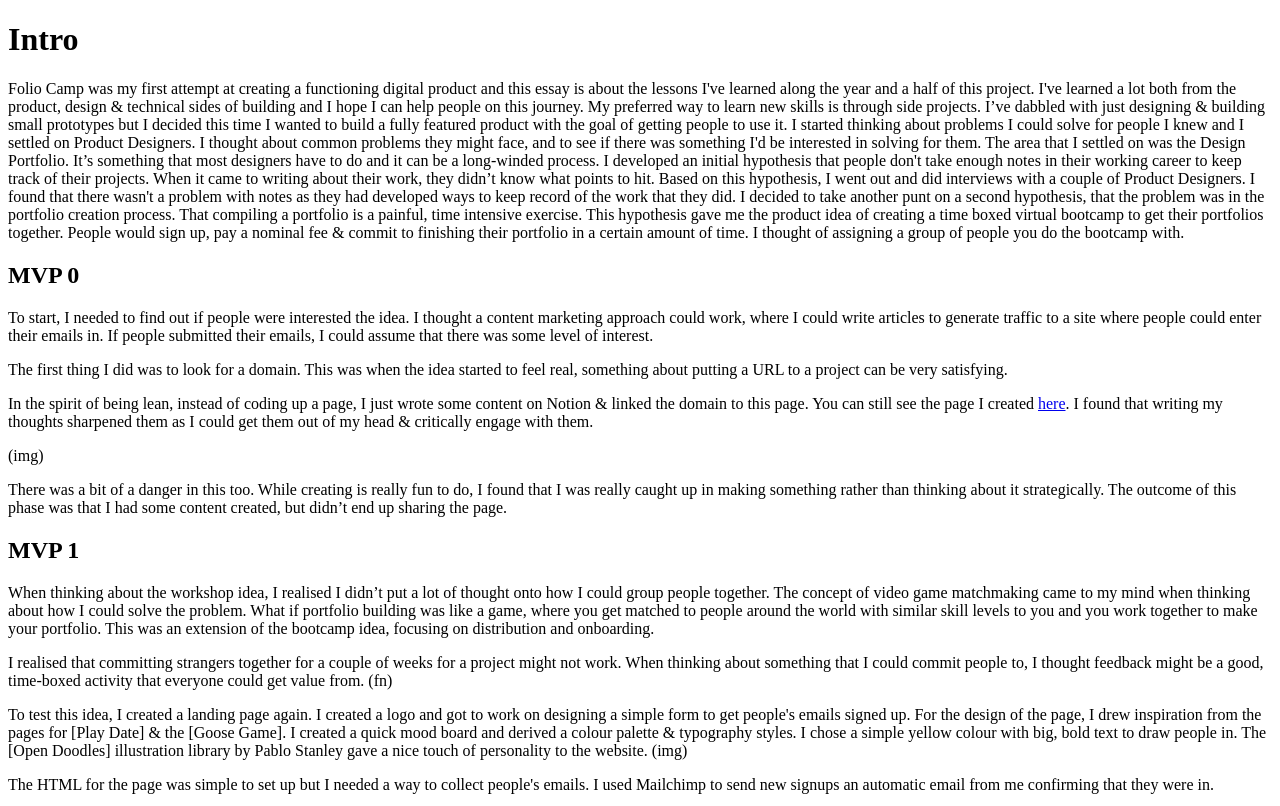
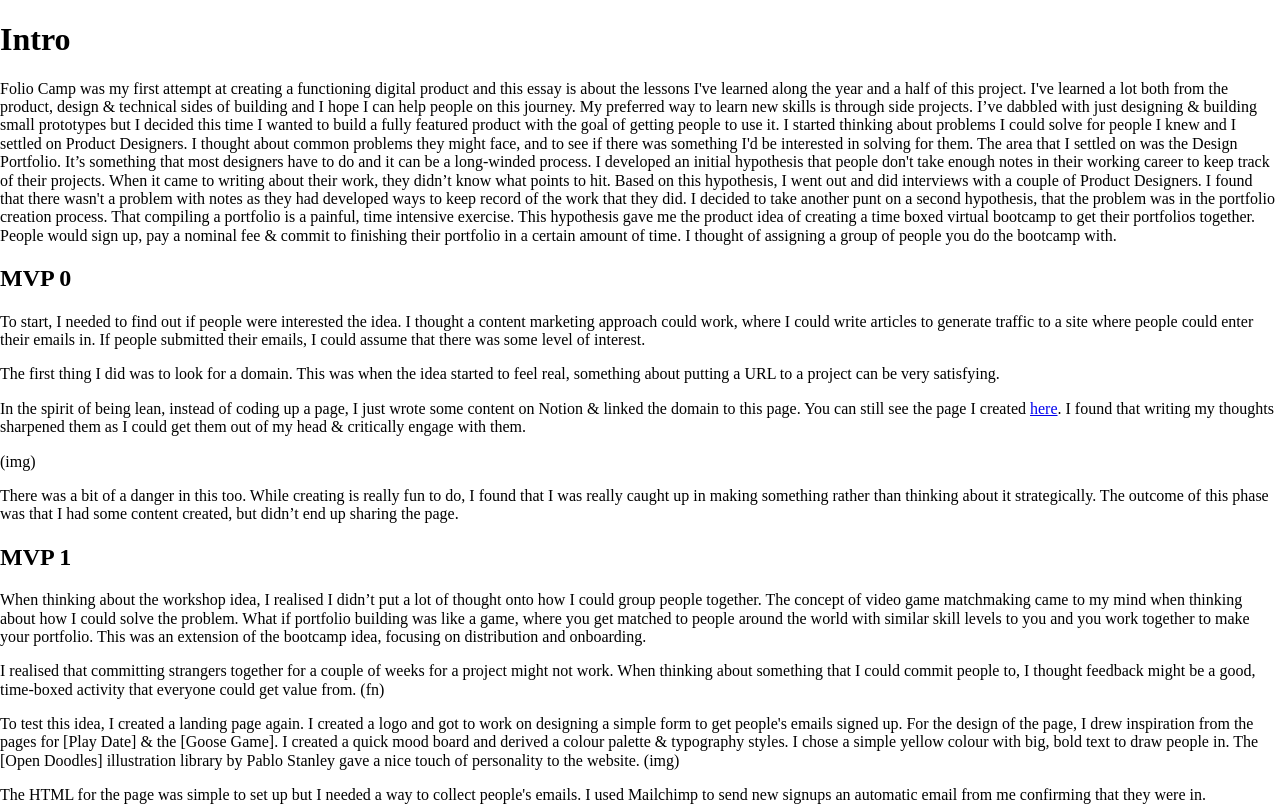
Before and after one commit to idamadam/idamadam.github.io, a Next.js app: page /foliocamp in a window 1280 px wide. Shown: the top 806 px of the page. Built offline with nearby package versions, Linux system fonts and the light colour scheme.

Commit message:
Use normalize.css

```diff
--- a/package.json
+++ b/package.json
@@ -22,6 +22,7 @@
     "@emotion/core": "^10.0.35",
     "markdown-to-jsx": "^6.11.4",
     "next": "^9.5.2",
+    "normalize.css": "^8.0.1",
     "raw-loader": "^4.0.1",
     "react": "^16.13.1",
     "react-dom": "^16.13.1"
--- /dev/null
+++ b/pages/_app.jsx
@@ -0,0 +1,7 @@
+import 'normalize.css/normalize.css';
+
+function AppBase({ Component, pageProps }) {
+    return <Component {...pageProps} />
+}
+
+export default AppBase
```
Also changed, not shown: 1 other file (tests, documents, lock files or other folders).
